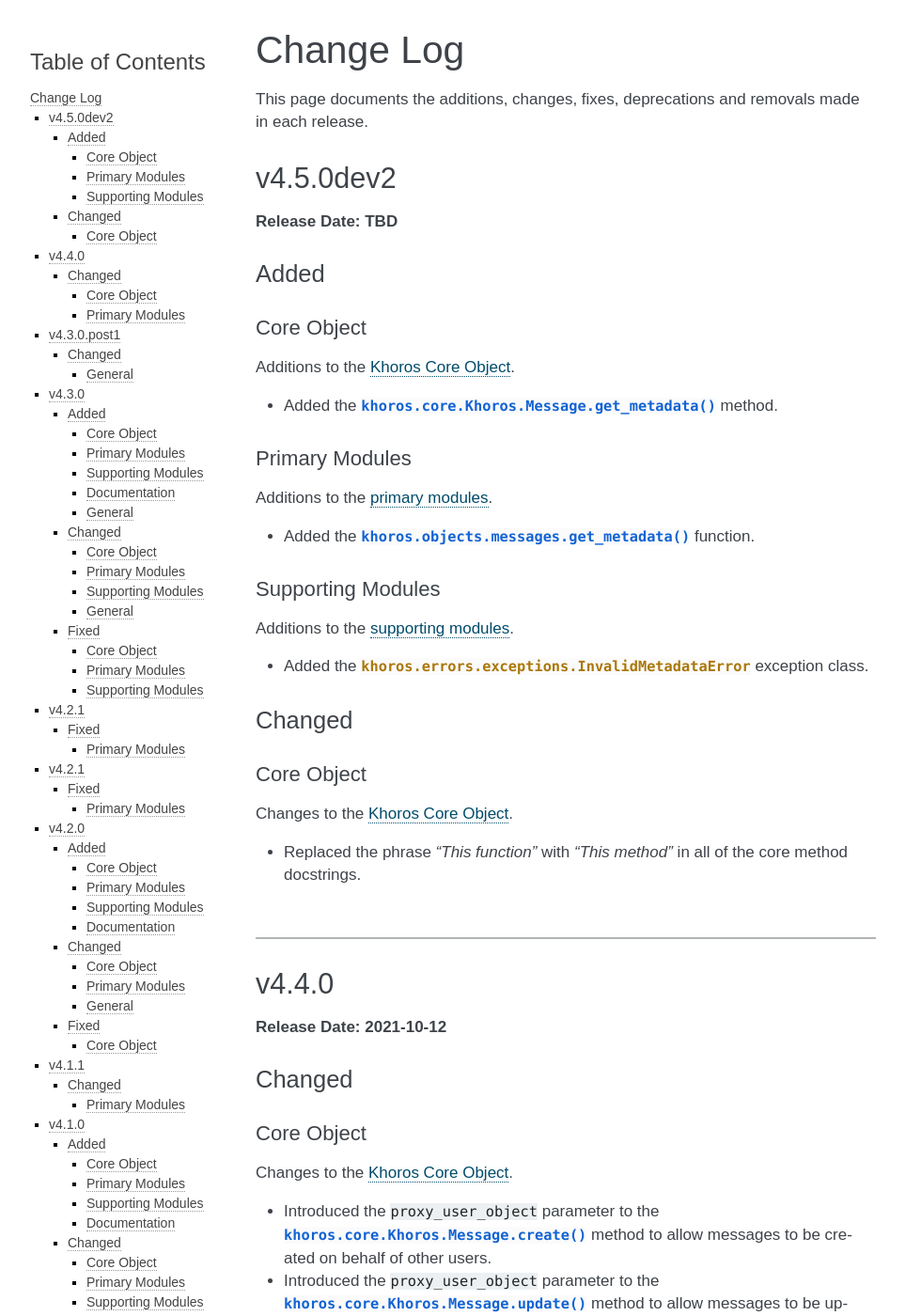
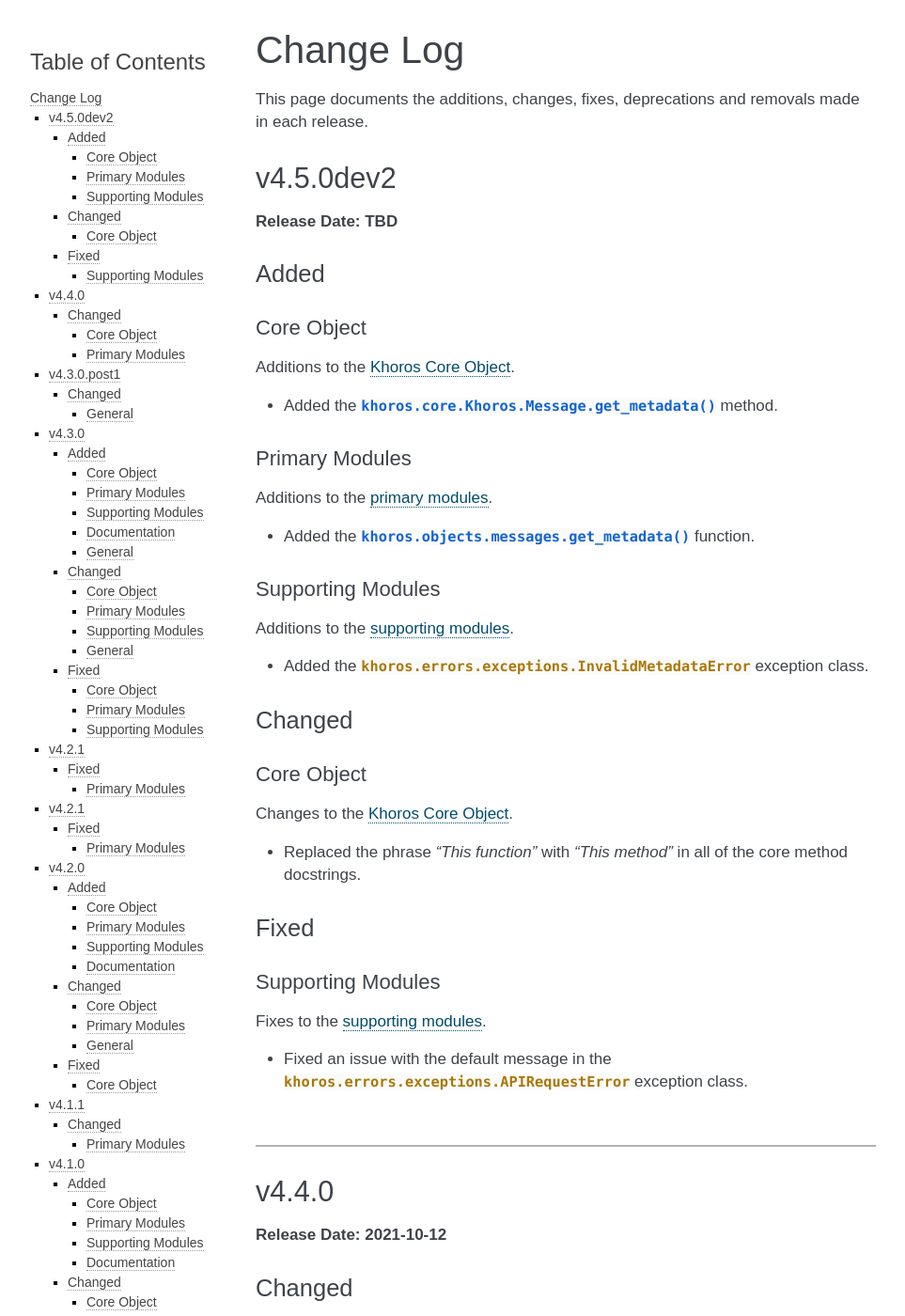
Before and after one commit to jeffshurtliff/khoros, a Sphinx documentation site: the page built from docs/changelog.rst, in a window 1280 px wide and 1400 px high. Shown: the whole window at 94% size, without its empty margins (148-1111 px from the left). Built offline with Sphinx 7.4.7, drawn with Linux system fonts in a browser that asks for light colours.

Commit message:
Fixed an issue with the APIRequestError exception class

```diff
--- a/docs/changelog.rst
+++ b/docs/changelog.rst
@@ -37,6 +37,15 @@ Core Object
 Changes to the :doc:`core-object-methods`.
 
 * Replaced the phrase *"This function"* with *"This method"* in all of the core method docstrings.
+
+Fixed
+=====
+
+Supporting Modules
+------------------
+Fixes to the :doc:`supporting modules <supporting-modules>`.
+
+* Fixed an issue with the default message in the :py:exc:`khoros.errors.exceptions.APIRequestError` exception class.
 
 |
 
```
Also changed, not shown: 1 other file.
